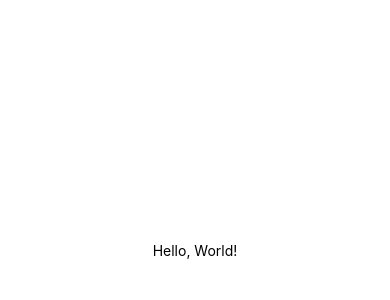
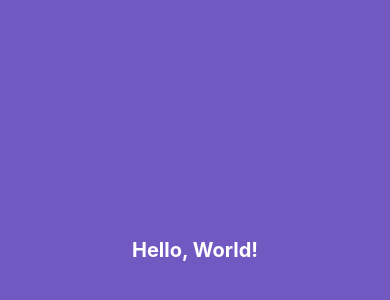
Before and after one commit to r0cc4t0/nlw-01-booster, a React Native app in the folder mobile/: screen / in a window 390 px wide. Shown: the part 172-472 px from the top of the page. Built offline with nearby package versions, Linux system fonts and the light colour scheme.

Commit message:
Concepts: Elements and Styles

```diff
--- a/mobile/App.tsx
+++ b/mobile/App.tsx
@@ -5,8 +5,8 @@ import { StatusBar } from 'expo-status-bar';
 export default function App() {
   return (
     <View style={styles.container}>
-      <Text>Hello, World!</Text>
-      <StatusBar style="auto" />
+      <Text style={styles.title}>Hello, World!</Text>
+      <StatusBar style="light" />
     </View>
   );
 }
@@ -14,8 +14,13 @@ export default function App() {
 const styles = StyleSheet.create({
   container: {
     flex: 1,
-    backgroundColor: '#fff',
+    backgroundColor: '#7159c1',
     alignItems: 'center',
     justifyContent: 'center'
+  },
+  title: {
+    color: '#fff',
+    fontSize: 20,
+    fontWeight: 'bold'
   }
 });
```
